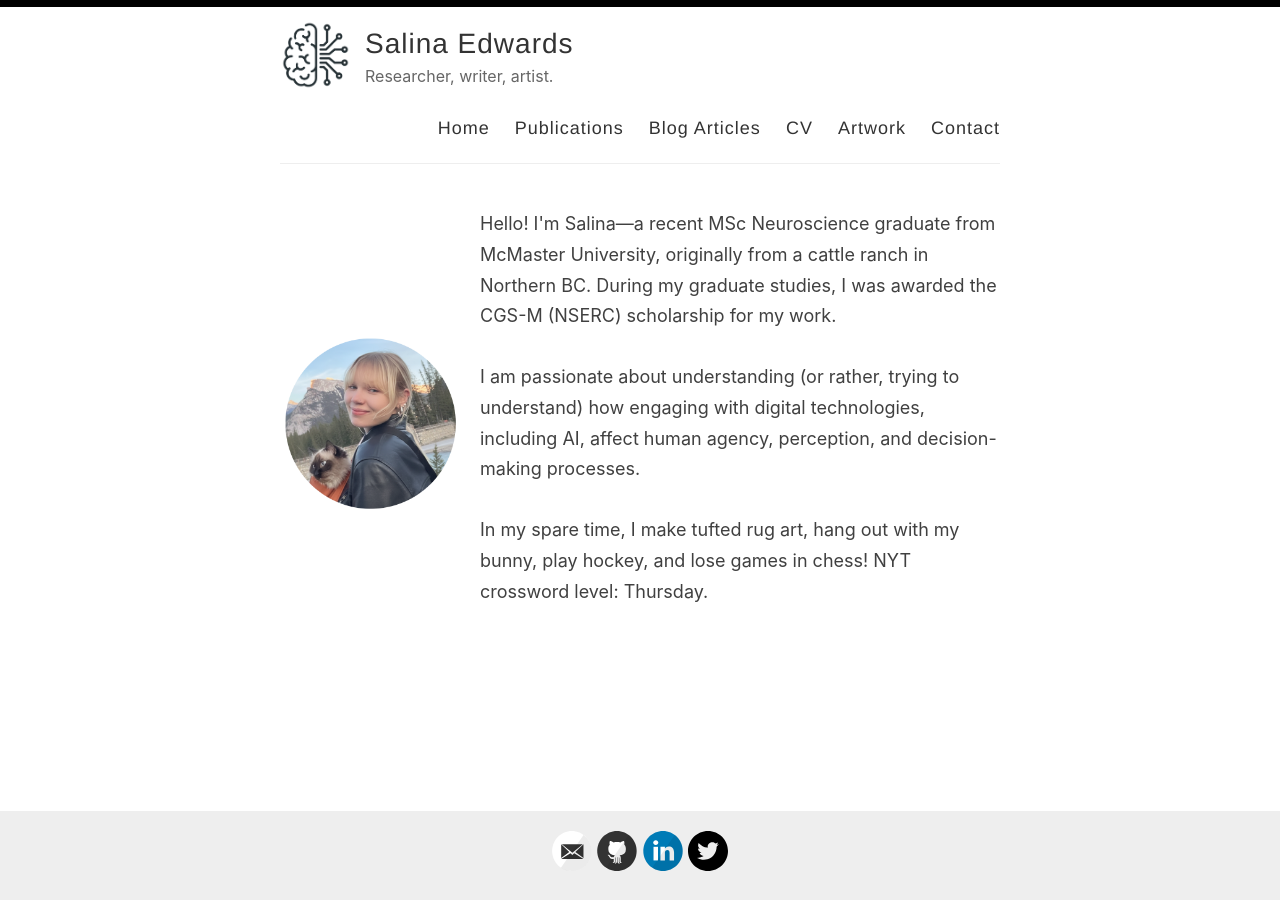
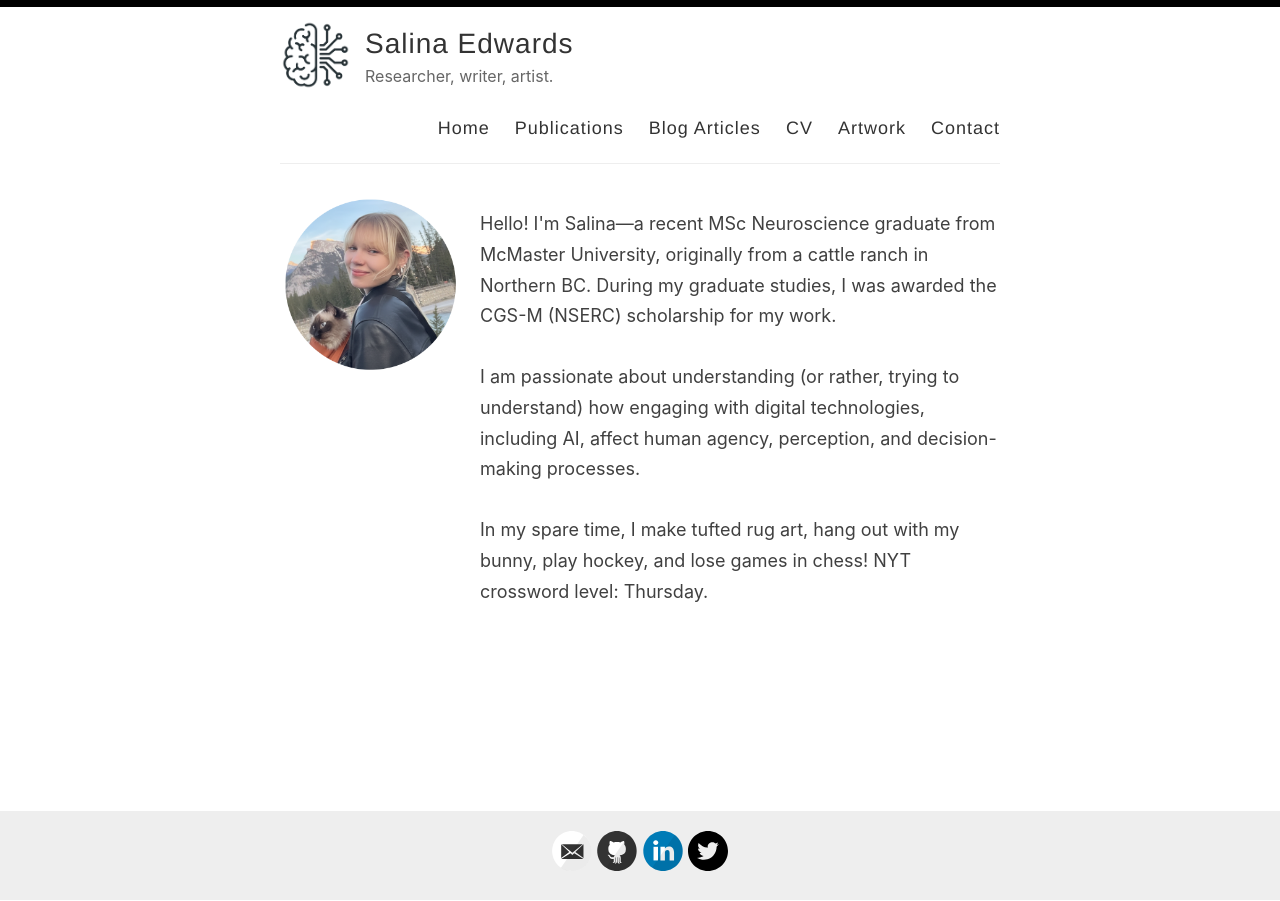
Before and after one commit to salinaedwards/salinaedwards.github.io, a Jekyll site: the page built from index.html, in a window 1280 px wide. Built offline with Jekyll 4.4.1, drawn with Linux system fonts in a browser that asks for light colours; the list of posts is cut into pages by our own code.

Commit message:
Update index.html

```diff
--- a/index.html
+++ b/index.html
@@ -2,13 +2,13 @@
 layout: page
 ---
 
-
-<div style="display: flex; align-items: center; flex-wrap: wrap; gap: 20px;">
+<div style="display: flex; align-items: flex-start; flex-wrap: wrap; gap: 20px; margin-top: 0; padding-top: 0;">
   <!-- Left: image -->
   <img src="/images/ME.png"
+       alt="Photo of Salina Edwards"
        style="width: 180px; border-radius: 50%; flex-shrink: 0;">
 
-  <!-- Right: text -->
+
   <div style="flex: 1; min-width: 250px;">
     <p>
       Hello! I'm Salina&mdash;a recent MSc Neuroscience graduate from McMaster University, originally from a cattle ranch in Northern BC. During my graduate studies, I was awarded the CGS-M (NSERC) scholarship for my work. <br><br>
```
